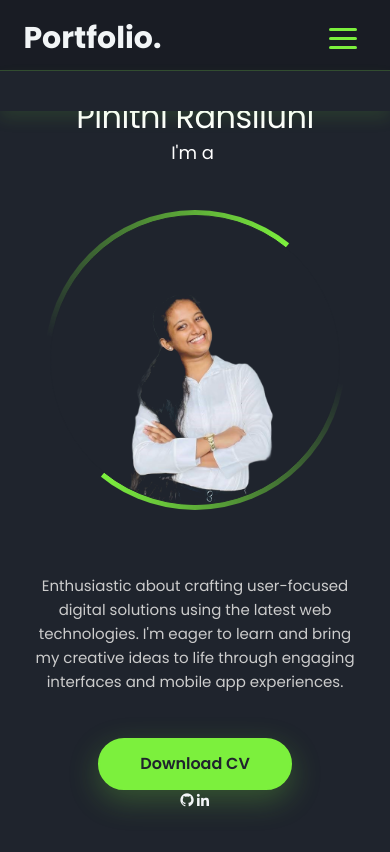
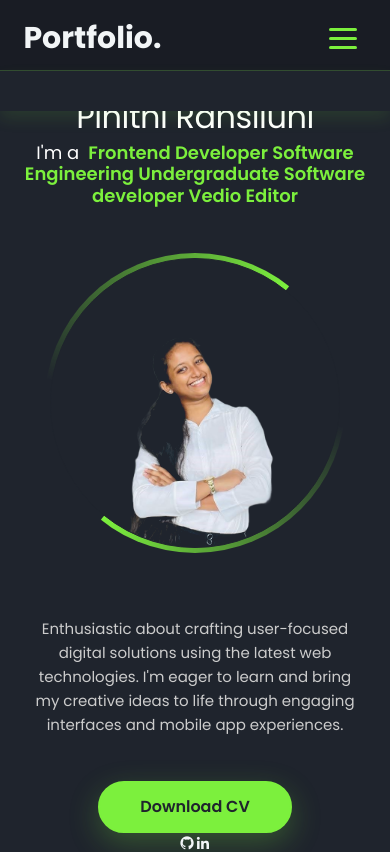
Before and after one commit to Ransiluni2003/Portfolio, a Next.js app: page / in a window 390 px wide. Shown: the top 852 px of the page. Built offline with nearby package versions, Linux system fonts and the light colour scheme.

Commit message:
Revert: disable typing animation on mobile

```diff
--- a/public/mobile.css
+++ b/public/mobile.css
@@ -27,23 +27,18 @@
     }
 
     .home-info h2 span {
-        position: absolute;
-        display: inline-block;
-        color: transparent;
-        -webkit-text-stroke: 0.7px #7cf03d;
-        animation: display-text 16s linear infinite;
-        animation-delay: calc(-4s * var(--i));
+        position: static;
+        display: inline;
+        -webkit-text-stroke: 0 !important;
+        color: #7cf03d;
+        animation: none !important;
+        animation-delay: unset !important;
+        font-weight: 600;
     }
 
     .home-info h2 span::before {
-        content: attr(data-text);
-        position: absolute;
-        width: 0;
-        border-right: 2px solid #7cf03d;
-        color: #7cf03d;
-        white-space: nowrap;
-        overflow: hidden;
-        animation: fill-text 4s linear infinite;
+        display: none !important;
+        content: none !important;
     }
 
     .home-img {
```
